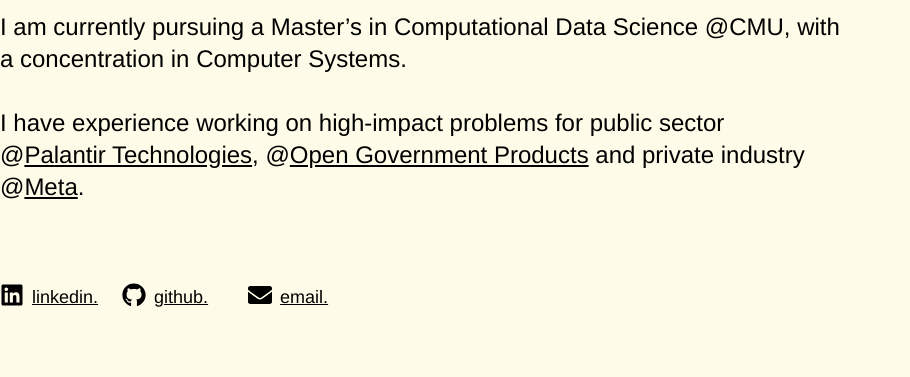
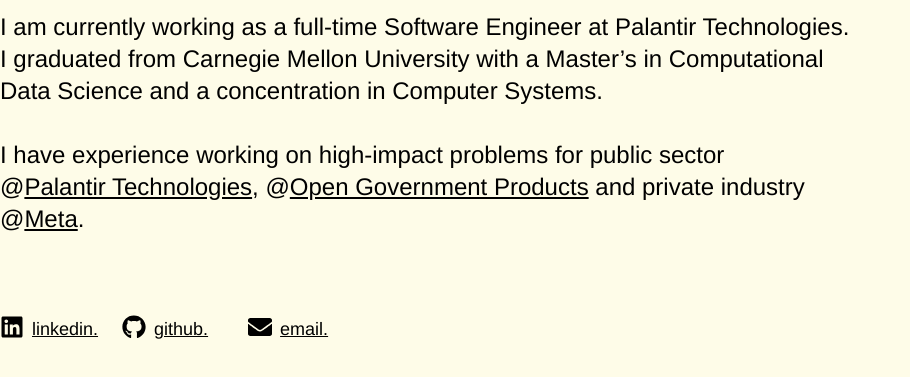
Before and after one commit to christopherlim98/christopherlim98.github.io, a Gatsby site: page /welcome in a window 1280 px wide. Shown: the part 185-562 px from the top of the page, without its empty margins (0-910 px from the left). Built offline with nearby package versions, Linux system fonts and the light colour scheme; Gatsby itself is replaced by a stand-in of ours.

Commit message:
Update welcome.tsx

```diff
--- a/src/pages/welcome.tsx
+++ b/src/pages/welcome.tsx
@@ -16,8 +16,8 @@ export default function Welcome() {
       <Slide direction="up" delay={100} triggerOnce>
         <h2 className="py-4">
           {" "}
-          I am currently pursuing a Master’s in Computational Data Science @CMU,
-          with a concentration in Computer Systems.
+          I am currently working as a full-time Software Engineer at Palantir Technologies. I graduated from Carnegie Mellon University with a Master’s in Computational Data Science
+          and a concentration in Computer Systems.
         </h2>
         <h2 className="py-4">
           I have experience working on high-impact problems for public sector{" "}
```
